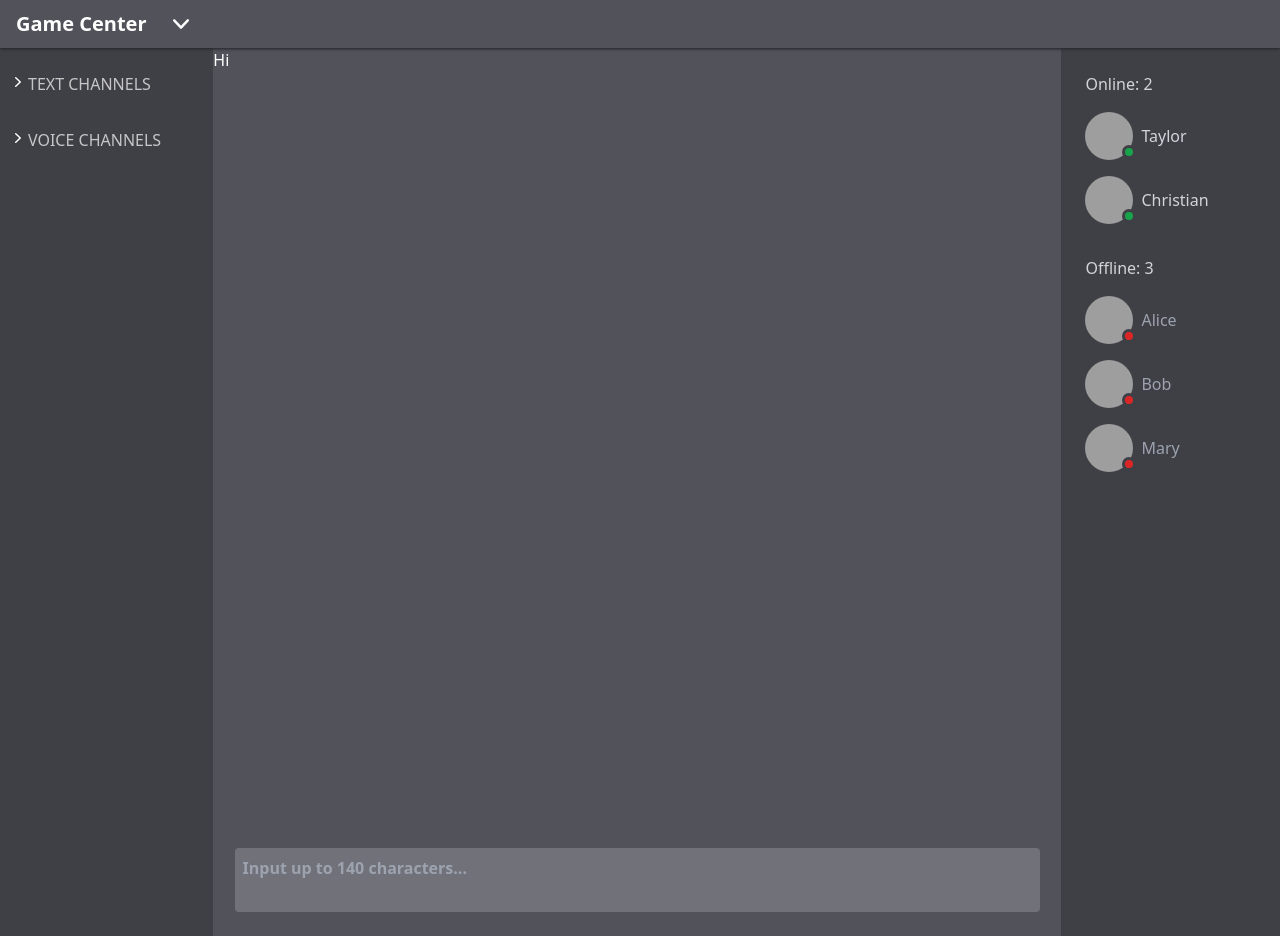
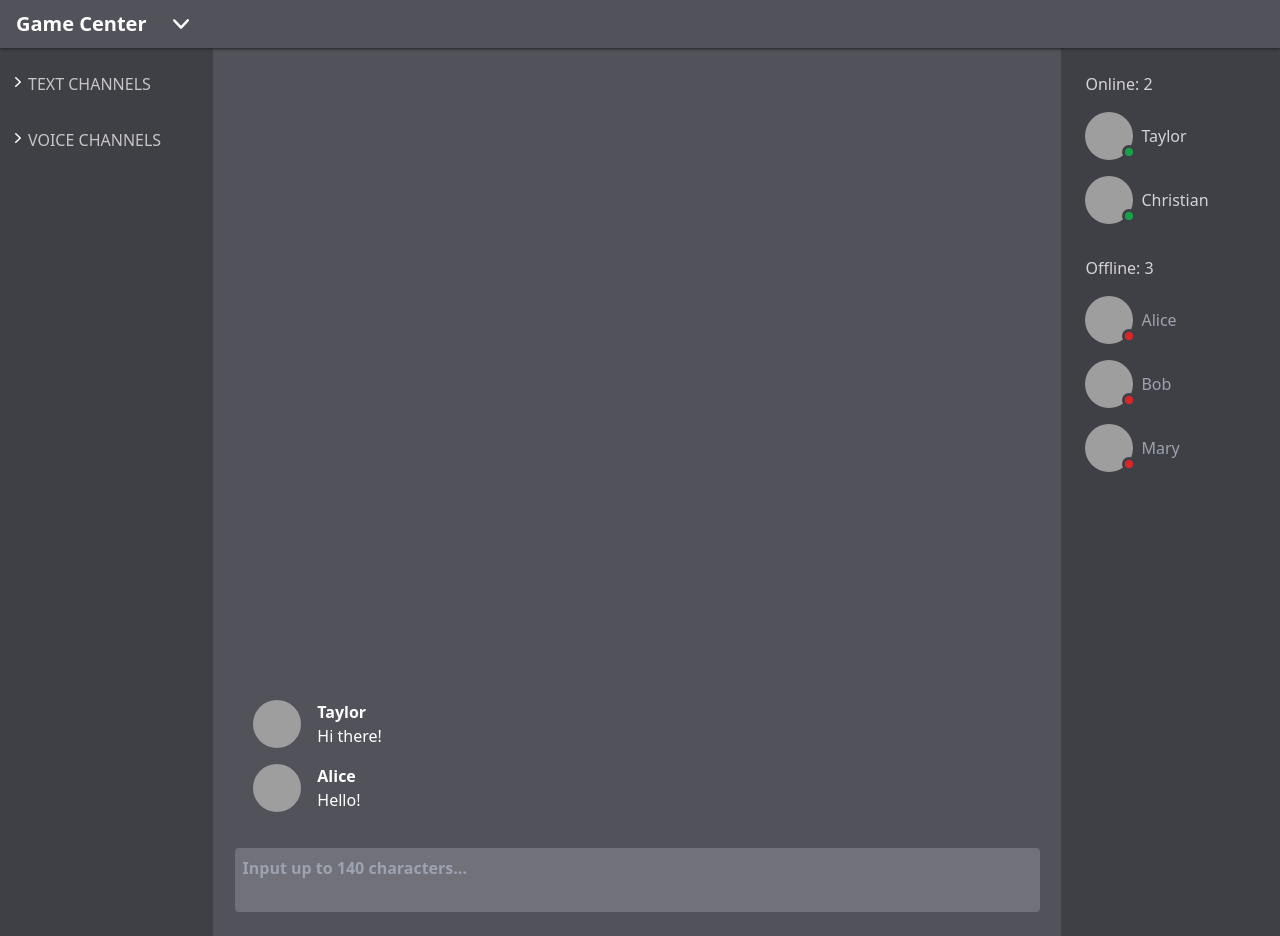
Before and after one commit to mihail-fomin/discord-app, a Next.js app: page / in a window 1280 px wide. Built offline with nearby package versions, Linux system fonts and the light colour scheme; grey boxes are pictures that could not be loaded.

Commit message:
added MessageList

```diff
--- a/components/Accordion/Accordion.js
+++ b/components/Accordion/Accordion.js
@@ -1,7 +1,8 @@
 import * as React from 'react'
 import Item from './Item'
+import { UserPlusIcon } from '@heroicons/react/24/outline'
 
-export default function AccordionChat({ items, icon }) {
+export default function Accordion({ items, icon }) {
 	const [activeIndex, setactiveIndex] = React.useState(0)
 	return (
 		<div>
@@ -12,9 +13,7 @@ export default function AccordionChat({ items, icon }) {
 							{icon}
 							{item}
 							<div className='accordion-member group-hover:opacity-100'>
-								<svg xmlns="http://www.w3.org/2000/svg" fill="none" viewBox="0 0 24 24" strokeWidth={1.5} stroke="currentColor" className="w-6 h-6">
-									<path strokeLinecap="round" strokeLinejoin="round" d="M19 7.5v3m0 0v3m0-3h3m-3 0h-3m-2.25-4.125a3.375 3.375 0 11-6.75 0 3.375 3.375 0 016.75 0zM4 19.235v-.11a6.375 6.375 0 0112.75 0v.109A12.318 12.318 0 0110.374 21c-2.331 0-4.512-.645-6.374-1.766z" />
-								</svg>
+								<UserPlusIcon className="w-6 h-6" />
 							</div>
 						</div>
 					</Item>
--- a/components/Body.js
+++ b/components/Body.js
@@ -1,5 +1,5 @@
 import ChannelList from './ChannelList';
-import Chat from './Chat';
+import Chat from './Chat/Chat';
 
 export default function Body() {
 	return <>
--- a/components/ChannelList.js
+++ b/components/ChannelList.js
@@ -2,6 +2,7 @@ import * as React from 'react'
 import { Disclosure } from '@headlessui/react'
 import { ChevronRightIcon } from '@heroicons/react/20/solid'
 import Accordion from './Accordion/Accordion'
+
 
 export default function ChannelList() {
 	return <>
--- a/components/Chat.js
+++ b/components/Chat/Chat.js
@@ -1,5 +1,5 @@
 import ChatField from './ChatField'
-import ContactList from './ContactList'
+import ContactList from '../ContactList'
 
 export default function Channels() {
 	return <>
--- a/components/ChatField.js
+++ b/components/Chat/ChatField.js
@@ -1,7 +1,10 @@
 import * as React from 'react'
-import TextArea from './TextArea'
+import TextArea from '../TextArea'
+import MessageList from './MessageList';
 
-export default function ChatField() {
+
+
+export default function ChatField({ contacts }) {
 	const [input, setInput] = React.useState('');
 	function onChange(value, _event) {
 		setInput(value.slice(0, 140))
@@ -17,8 +20,10 @@ export default function ChatField() {
 
 	return <>
 		<div className="flex flex-col w-full">
-			<div className="">
-				<div className="h-[50rem]">Hi</div>
+			<div>
+				<div className="h-[50rem] relative">
+					<MessageList contacts={contacts} />
+				</div>
 				<TextArea
 					className='block focus:outline-none mx-auto w-[95%] p-2 basis-1/6 rounded bg-zinc-500 text-white font-bold resize-none'
 					onChange={onChange}
--- /dev/null
+++ b/components/Chat/MessageList.js
@@ -0,0 +1,49 @@
+export default function MessageList({ contacts }) {
+
+	function getName(id) {
+		for (let person of contacts) {
+			if (id === person.id) {
+				return person.name
+			}
+		}
+	}
+
+	function getAvatar(id) {
+		for (let person of contacts) {
+			if (id === person.id) {
+				return person.avatar
+			}
+		}
+	}
+
+	return <>
+		<div className="absolute bottom-5 left-10">
+			<ul className="">
+				{HISTORY.map(message => (
+					<li key={message.messageID}>
+						<div className="flex gap-4 my-4">
+							<img className="w-12 rounded-full" src={getAvatar(message.senderID)} alt="#" />
+							<div className="flex flex-col">
+								<div className="font-bold">{getName(message.senderID)}</div>
+								<div>{message.text}</div>
+							</div>
+						</div>
+					</li>
+				))}
+			</ul>
+		</div>
+	</>
+}
+
+const HISTORY = [
+	{
+		messageID: 0,
+		senderID: 0,
+		text: 'Hi there!'
+	},
+	{
+		messageID: 1,
+		senderID: 1,
+		text: 'Hello!'
+	},
+]
--- a/components/ContactList.js
+++ b/components/ContactList.js
@@ -21,9 +21,9 @@ export default function ContactList({ contacts }) {
 			`
 		const onlineCn = contact.online ? `` : ` bg-red-600`
 
-		return <div className="flex gap-2 items-center group cursor-pointer">
-			<div className="h-12 my-2 aspect-square relative ">
-				<img className="h-full  rounded-full" src={contact.avatar} alt="#" />
+		return <div className="flex items-center gap-2 cursor-pointer group">
+			<div className="relative h-12 my-2 aspect-square ">
+				<img className="h-full rounded-full" src={contact.avatar} alt="#" />
 				<div className={twMerge(offlineCn + onlineCn)}></div>
 			</div>
 			<div>{contact.name}</div>
@@ -43,7 +43,7 @@ export default function ContactList({ contacts }) {
 			<h2>Online: {countOnline()}</h2>
 			<ul className="text-gray-300">
 				{contacts.map(contact =>
-					<li key={contact.id} className="hover:bg-zinc-600 hover:text-white rounded px-2">
+					<li key={contact.id} className="px-2 rounded hover:bg-zinc-600 hover:text-white">
 						{contact.online == true ? showMember(contact) : ''}
 
 					</li>
@@ -52,7 +52,7 @@ export default function ContactList({ contacts }) {
 			<h2>Offline: {countOffline()}</h2>
 			<ul className="contact-list">
 				{contacts.map(contact =>
-					<li key={contact.id} className="hover:bg-zinc-600 hover:text-white rounded px-2">
+					<li key={contact.id} className="px-2 rounded hover:bg-zinc-600 hover:text-white">
 
 						{contact.online == false ? showMember(contact) : ''}
 
--- a/components/Menu.js
+++ b/components/Menu.js
@@ -1,6 +1,6 @@
 import { Fragment } from 'react'
 import { Popover, Transition } from '@headlessui/react'
-import { ChevronDownIcon, PhoneIcon, PlayCircleIcon } from '@heroicons/react/20/solid'
+import { ChevronDownIcon } from '@heroicons/react/20/solid'
 import {
 	ArrowTrendingUpIcon,
 	UserPlusIcon,
```
